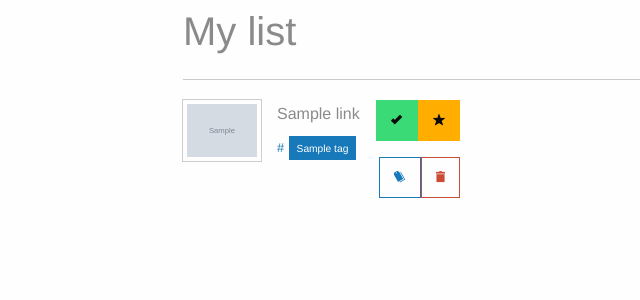
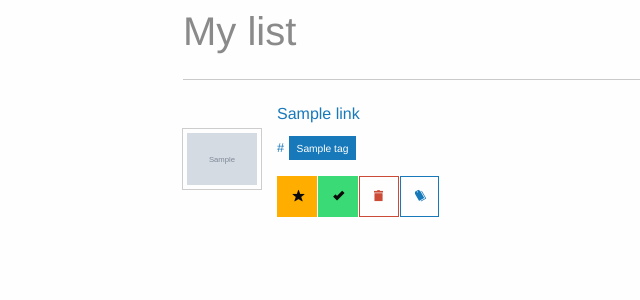
Before and after one commit to togap/my_links, a Flask app: page /links in a window 1280 px wide. Shown: the part 56-356 px from the top of the page, without its empty margins (72-712 px from the left). Run offline with Flask 2, Linux system fonts and the light colour scheme; a user stored in the database is signed in; tables that the repository leaves empty hold one stand-in row (values such as "Sample post"); grey boxes marked "Sample" are stand-in pictures; parts of the project's set-up code (start-up, migrations or seed data) failed here and were passed over.

Commit message:
link detail

```diff
--- a/application/templates/partials/links.html
+++ b/application/templates/partials/links.html
@@ -1,13 +1,13 @@
 {% macro list(links=[]) %}
     {% for link in links %}
-    	<div class="media-object">
-	    <div class="media-object-section">
+    <div class="media-object">
+	    <div class="media-object-section middle">
 		<div class="thumbnail">
 		    <img src="{{ link.image }}" alt="main image" height="70" width="70"/>
 		</div>
 	    </div>
 	    <div class="media-object-section">
-		<h6 class="subheader">{{ link.title }}</h6>
+		<h6 class="subheader"><a href="{{ url_for('detail_link', id=link.id) }}">{{ link.title }}</a></h6>
 	        <p>
 		    <a href="{{ link.url }}"><small>{{ link.url }}</small></a>
 		    {% for tag in link.tags %}
@@ -16,42 +16,38 @@
 		        </span>
 		    {% endfor %}
 	        </p>
-	    </div>
-    	    <div class="media-object-section bottom">
-	        <p>
+		<div class="button-group expanded">
 		    {% if not link.favorite %}
-	                <a class="hollow button warning float-right" href="{{ url_for('favorite_link', id=link.id) }}">
+	                <a class="hollow button warning" href="{{ url_for('favorite_link', id=link.id) }}">
 		            <span class="show-for-sr">favorite</span>
 		            <span aria-hidden="true"><i class="fi-star"></i></span>
 		        </a>
 		    {% else %}
-	                <a class="button warning float-right" href="{{ url_for('favorite_link', id=link.id) }}">
+	                <a class="button warning" href="{{ url_for('favorite_link', id=link.id) }}">
 		            <span class="show-for-sr">favorite</span>
 		            <span aria-hidden="true"><i class="fi-star"></i></span>
 		        </a>
 		    {% endif %}
 		    {% if not link.state %}
-	                <a class="hollow button success float-right" href="{{ url_for('archived_link', id=link.id) }}">
+	                <a class="hollow button success" href="{{ url_for('archived_link', id=link.id) }}">
 		            <span class="show-for-sr">archived</span>
 		            <span aria-hidden="true"><i class="fi-check"></i></span>
 		        </a>
 		    {% else %}
-	                <a class="button success float-right" href="{{ url_for('archived_link', id=link.id) }}">
+	                <a class="button success" href="{{ url_for('archived_link', id=link.id) }}">
 		            <span class="show-for-sr">archived</span>
 		            <span aria-hidden="true"><i class="fi-check"></i></span>
 		        </a>
 		    {% endif %}
-	        </p>
-		<p>
-		    <a class="hollow button alert float-right" href="{{ url_for('delete_link', id=link.id) }}">
+		    <a class="hollow button alert" href="{{ url_for('delete_link', id=link.id) }}">
 		        <span class="show-for-sr">delete</span>
 	 	        <span aria-hidden="true"><i class="fi-trash"></i></span>
 		    </a>
-	            <a class="hollow button primary float-right" href="{{ url_for('attach_tag', id=link.id) }}">
+	            <a class="hollow button primary" href="{{ url_for('attach_tag', id=link.id) }}">
 		        <span class="show-for-sr">add tag</span>
 		        <span aria-hidden="true"><i class="fi-pricetag-multiple"></i></span>
 		    </a>
-		</p>
+		</div>
 	    </div>
 	</div>
     {% else %}
```
